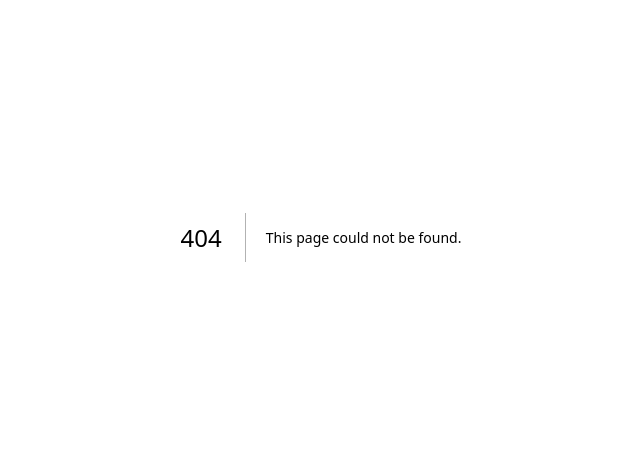
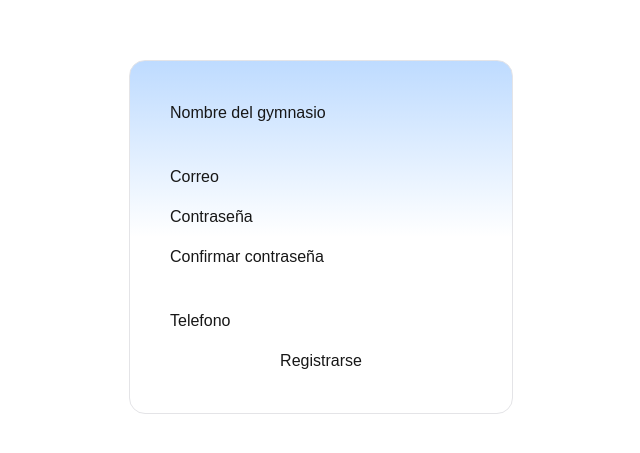
Before and after one commit to bonjourrog/gymio, a Next.js app: page /auth/signup in a window 1280 px wide. Before the commit this address had no page. Shown: the part 163-616 px from the top of the page, without its empty margins (319-959 px from the left). Built offline with nearby package versions, Linux system fonts and the light colour scheme.

Commit message:
feat: create sign up page

```diff
--- /dev/null
+++ b/app/auth/signup/page.tsx
@@ -0,0 +1,37 @@
+'use server'
+import { signup } from "./actions";
+
+
+interface SearchParams {
+    [key: string]: string | string[] | undefined;
+}
+
+export default async function SignUpPage({ searchParams }: {searchParams:SearchParams}) {
+    let {error} =  await searchParams;
+    return <main className="flex items-center justify-center h-screen">
+        <form action={signup} className="flex flex-col gap-4 w-96 p-10 rounded-2xl border border-zinc-200 bg-linear-to-b from-blue-200 via-white to-white">
+        {error && <div className="text-red-400 font-bold">{error}</div>}
+            <label htmlFor="gym_name">
+                Nombre del gymnasio
+                <input type="text" name="gym_name" id="gym_name" />
+            </label>
+            <label htmlFor="email">
+                Correo
+                <input type="email" name="email" id="email" />
+            </label>
+            <label htmlFor="password">
+                Contraseña
+                <input type="password" name="password" id="password" />
+            </label>
+            <label htmlFor="confirm_password">
+                Confirmar contraseña
+                <input type="password" name="confirm_password" id="confirm_password" />
+            </label>
+            <label htmlFor="phone">
+                Telefono
+                <input type="tel" name="phone" id="phone" />
+            </label>
+            <button className="cursor-pointer">Registrarse</button>
+        </form>
+    </main>
+}
```
